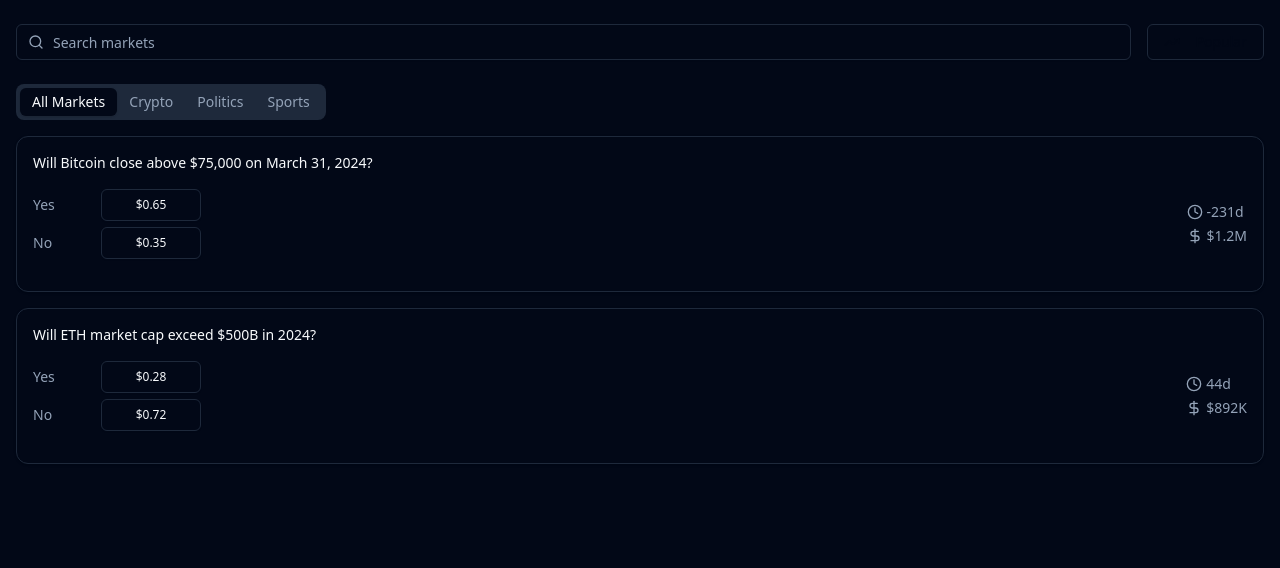
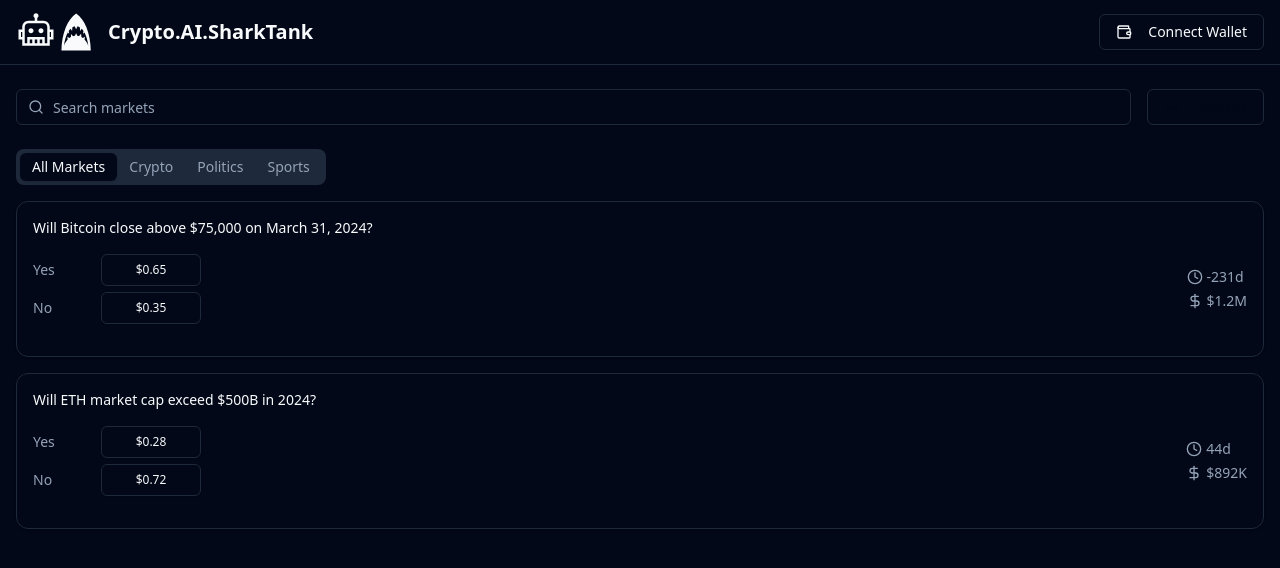
Before and after one commit to 0xhatsume/CryptoAiSharkTank, a React (Vite) app in the folder client/: page / in a window 1280 px wide. Shown: the top 568 px of the page. Built offline with nearby package versions, Linux system fonts and the light colour scheme.

Commit message:
:sparkles: Add navbar

```diff
--- a/client/package.json
+++ b/client/package.json
@@ -20,6 +20,7 @@
     "lucide-react": "^0.460.0",
     "react": "^18.3.1",
     "react-dom": "^18.3.1",
+    "react-icons": "^5.3.0",
     "tailwind-merge": "^2.5.4",
     "tailwindcss-animate": "^1.0.7"
   },
--- a/client/src/App.tsx
+++ b/client/src/App.tsx
@@ -2,6 +2,7 @@
 import { useWebApp } from './hooks/useWebApp';
 import { motion } from 'framer-motion';
 import { MarketCard, SAMPLE_MARKETS } from '@/components/MarketCard';
+import { Navbar } from '@/components/Navbar';
 
 
 import { Tabs, TabsContent, TabsList, TabsTrigger } from "@/components/ui/tabs";
@@ -44,6 +45,7 @@
     // </div>
 
     <div className="min-h-screen bg-background">
+      <Navbar isMobileOrTelegram={isMobileOrTelegram} />
       <div className={`${isMobileOrTelegram ? 'max-w-lg' : 'max-w-7xl'} mx-auto px-4 py-6`}>
         {/* Search and Filter Section */}
         <div className="mb-6 flex gap-4 flex-wrap">
--- /dev/null
+++ b/client/src/components/Navbar.tsx
@@ -0,0 +1,38 @@
+import React from 'react';
+//import { FaShark } from "react-icons/fa6";
+import { GiSharkJaws } from "react-icons/gi";
+import { LiaRobotSolid } from "react-icons/lia";
+import { Button } from "@/components/ui/button";
+import { Wallet } from "lucide-react";
+
+
+export interface NavbarProps {
+    isMobileOrTelegram: boolean;
+}
+
+export function Navbar ({ isMobileOrTelegram }: NavbarProps) {
+    return (
+        <div className="border-b">
+            <div className={`${isMobileOrTelegram ? 'max-w-lg' : 'max-w-7xl'} mx-auto px-4 h-16 flex items-center justify-between`}>
+            {/* Logo and Name */}
+            <div className="flex items-center space-x-3">
+                <span className="flex items-center py-8">
+                    <LiaRobotSolid className="h-10 w-10 aspect-square text-primary" />
+                    <GiSharkJaws className="h-10 w-10 aspect-square text-primary" />
+                </span>
+                <span className="text-primary font-bold text-xl">
+                    Crypto.AI.SharkTank
+                    </span>
+            </div>
+
+            {/* Wallet Connect */}
+            <Button variant="outline" className="flex items-center space-x-2">
+                <Wallet className="h-4 w-4 text-primary" />
+                <span className="text-primary">
+                Connect Wallet
+                </span>
+            </Button>
+            </div>
+        </div>
+        );
+}
```
Also changed, not shown: 1 other file (tests, documents, lock files or other folders).
